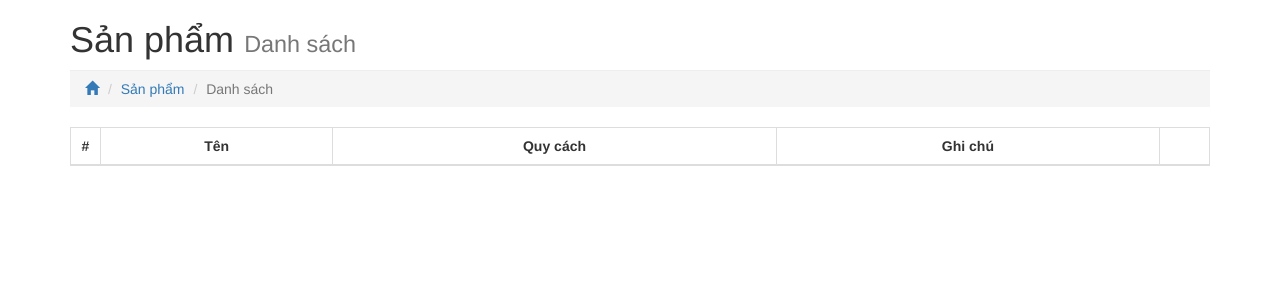
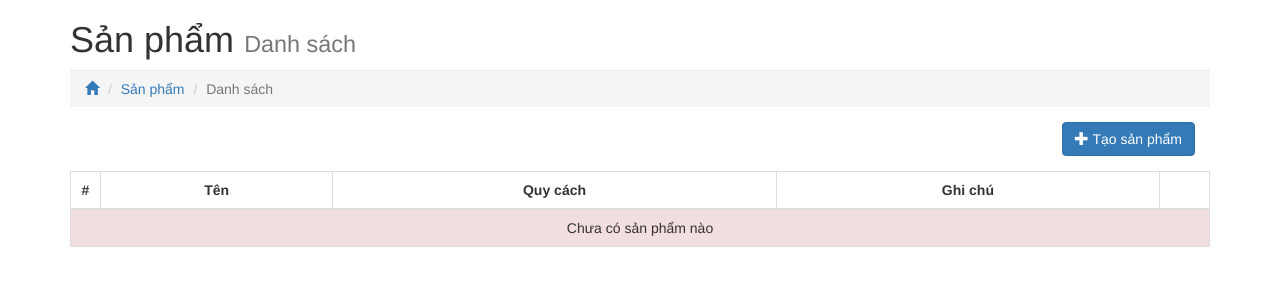
Before and after one commit to phucnguyenhoang/uyenhanh, a CodeIgniter app: page /database/products in a window 1280 px wide. Shown: the part 52-352 px from the top of the page. Run offline with CodeIgniter, Linux system fonts and the light colour scheme; lists and menus that the app fills with data are empty; style sheets or scripts are compiled from the project's sources.

Commit message:
create product index page

```diff
--- a/application/language/english/main_lang.php
+++ b/application/language/english/main_lang.php
@@ -18,3 +18,5 @@ $lang['customer']				= 'Đối tác';
 $lang['name']					= 'Tên';
 $lang['spec']					= 'Quy cách';
 $lang['note']					= 'Ghi chú';
+$lang['product_empty']			= 'Chưa có sản phẩm nào';
+$lang['create_product']			= 'Tạo sản phẩm';
--- a/application/views/products/index.php
+++ b/application/views/products/index.php
@@ -1,3 +1,6 @@
+<div class="panel-body text-right">
+	<a class="btn btn-primary" href="<?= base_url('products/create') ?>"><span class="glyphicon glyphicon-plus"></span> <?= lang('create_product') ?></a>
+</div>
 <div class="table-responsive">
   <table class="table table-bordered table-striped table-hover">
     <thead>
@@ -9,5 +12,14 @@
     		<th class="w50"></th>
     	</tr>
     </thead>
+    <tbody>
+    	<?php if (empty($products)) : ?>
+    		<tr>
+    			<td colspan="5" class="text-center danger"><?= lang('product_empty') ?></td>
+    		</tr>
+    	<?php else : ?>
+
+    	<?php endif; ?>
+    </tbody>
   </table>
 </div>
--- a/resources/css/layout.css
+++ b/resources/css/layout.css
@@ -30,6 +30,7 @@
 }
 .breadcrumb {
 	border-radius: 0;
+	margin-bottom: 0;
 }
 .w30 {
 	width: 30px !important;
```
